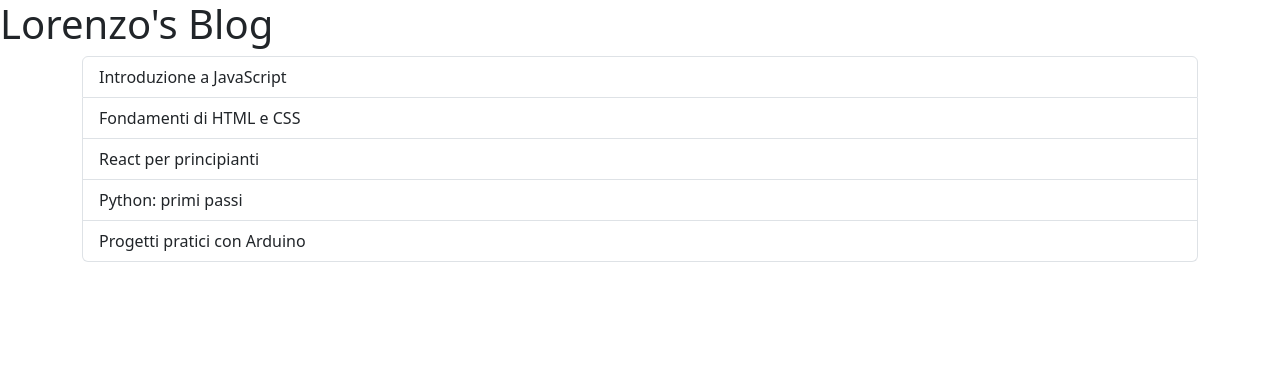
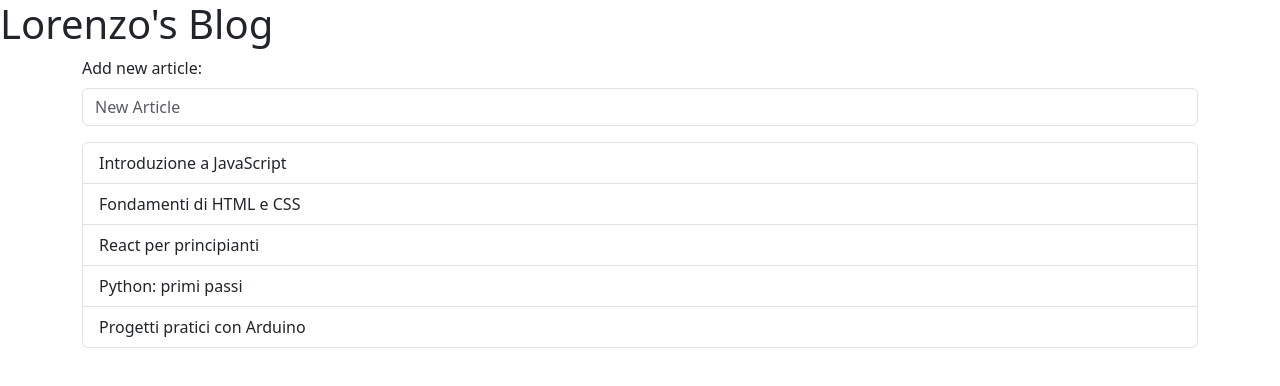
Before and after one commit to BanLowi/react-form, a React (Vite) app: page / in a window 1280 px wide. Shown: the top 386 px of the page. Built offline with nearby package versions, Linux system fonts and the light colour scheme.

Commit message:
added bs-5 input

```diff
--- a/src/App.jsx
+++ b/src/App.jsx
@@ -18,6 +18,21 @@ function App() {
       <main>
         <div className='container'>
 
+          {/* input form per aggiungere un nuovo articolo */}
+          <div class="mb-3">
+            <label for="" className="form-label">Add new article:</label>
+            <input
+              type="text"
+              className="form-control"
+              name=""
+              id=""
+              placeholder="New Article"
+            />
+
+          </div>
+
+
+          {/* stampo in pagina la lista di articoli */}
           <ul className='list-group'>
             {
               items.map(item => {
```
